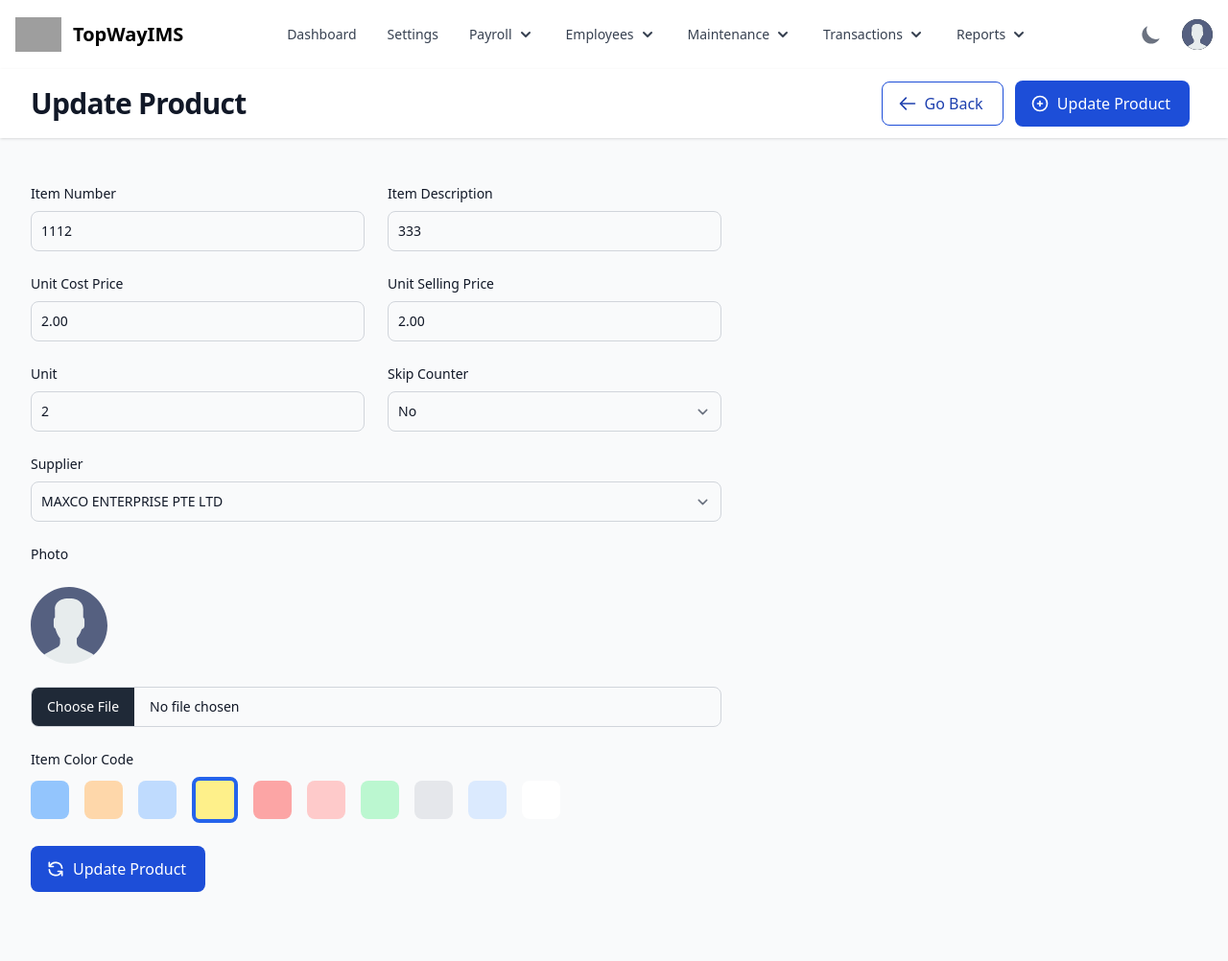
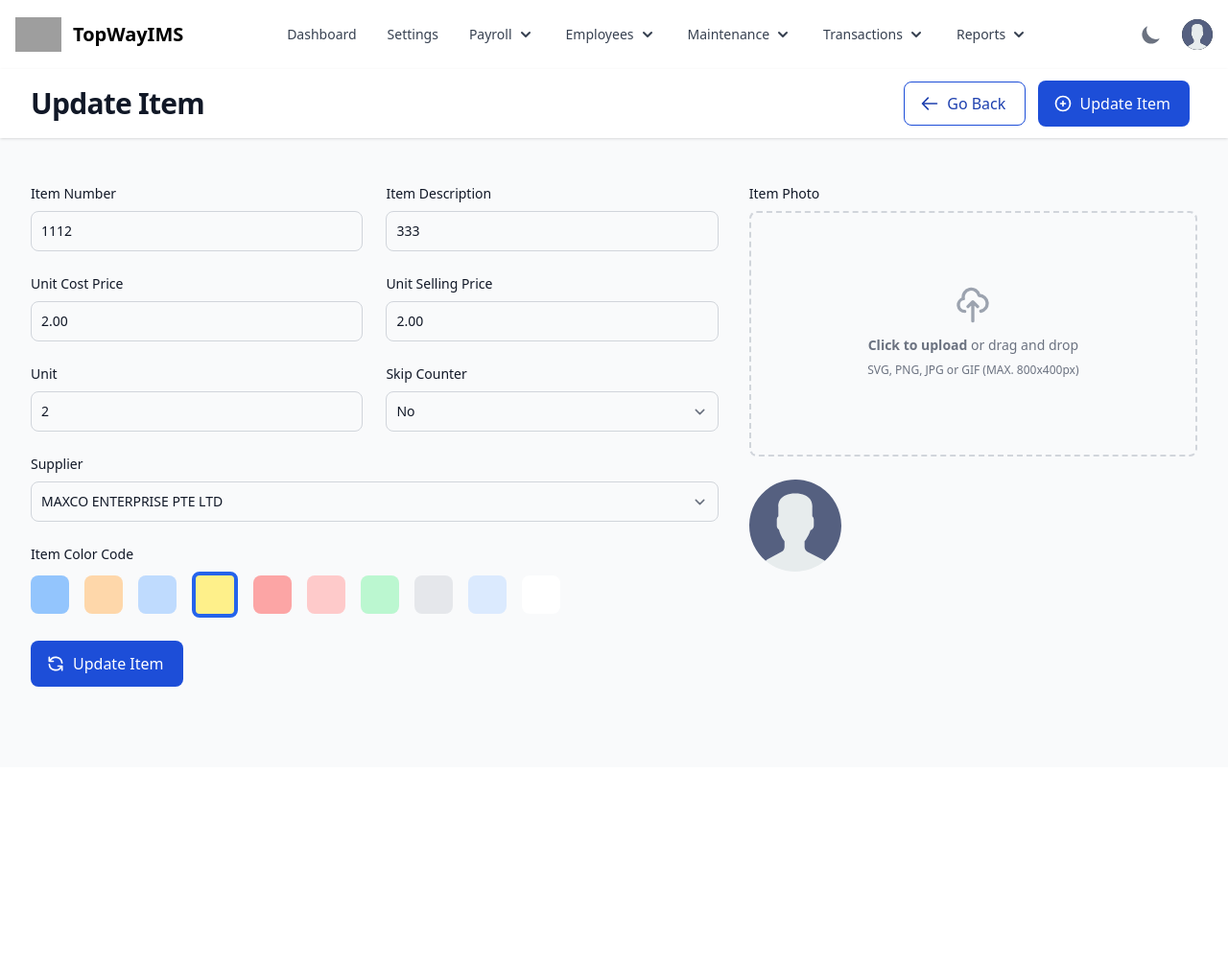
Before and after one commit to tohkarle/TopWayIMS, a Django app: page /update-product/123/ in a window 1280 px wide. Shown: the whole page at 96% size. After the commit the page ends 716 px from the top, so only its background shows below. Run offline with Django 4.2, Linux system fonts and the light colour scheme; a user stored in the database is signed in; data comes from the database, SQL or seed files in the repository; both versions use the stored data as it was after the commit; some libraries are stand-ins or nearby versions; grey boxes are pictures that could not be loaded.

Commit message:
Final Touch Up Before Moving On To Next Project

```diff
--- a/base/templates/base/product_form.html
+++ b/base/templates/base/product_form.html
@@ -6,7 +6,7 @@
         {% csrf_token %}
         <header class="bg-white shadow dark:shadow-gray-800 dark:bg-gray-900">
             <div class="flex justify-between items-center mx-auto max-w-7xl py-3 px-4 sm:px-6 lg:px-8">
-                <h1 class="flex text-3xl font-bold tracking-tight text-gray-900 dark:text-white">Create Product</h1>
+                <h1 class="flex text-3xl font-bold tracking-tight text-gray-900 dark:text-white">Create Item</h1>
                 <div>
                     <a href="{% url 'products' %}">
                         <button type="button" class="inline-flex items-center text-blue-800 border border-blue-700 hover:ring-1 hover:ring-blue-500 focus:ring-1 focus:outline-none focus:ring-blue-500 font-medium rounded-lg text-base px-3 sm:px-5 py-2.5 text-center mr-2 dark:border-white dark:text-white dark:hover:ring-white dark:focus:ring-white dark:hover:ring-1 dark:focus:ring-2">
@@ -16,14 +16,14 @@
                     </a>
                     <button type="submit" class="inline-flex items-center text-white bg-blue-700 hover:bg-blue-800 focus:ring-4 focus:outline-none focus:ring-blue-300 font-medium rounded-lg text-base px-4 sm:px-5 py-3 text-center mr-2 dark:bg-blue-600 dark:hover:bg-blue-700 dark:focus:ring-blue-800">
                         <svg class="mr-0 ml-0 w-5 h-5 sm:mr-2 -ml-1" fill="none" stroke="currentColor" viewBox="0 0 24 24" xmlns="http://www.w3.org/2000/svg"><path stroke-linecap="round" stroke-linejoin="round" stroke-width="2" d="M12 9v3m0 0v3m0-3h3m-3 0H9m12 0a9 9 0 11-18 0 9 9 0 0118 0z"></path></svg>
-                        <span class="hidden sm:inline-flex">Create Product</span>
+                        <span class="hidden sm:inline-flex">Create Item</span>
                     </button>
                 </div>
             </div>
         </header>
         <main>
             <div class="mx-auto max-w-7xl py-6 lg:px-8 my-6">
-                <div class="grid grid-cols-1 mb-6 lg:grid-cols-5 gap-6">
+                <div class="grid grid-cols-1 mb-6 lg:grid-cols-5 gap-8">
                     <div class="col-span-3">
                         <div class="grid gap-6 mb-6 md:grid-cols-2">
                             <div>
@@ -69,59 +69,55 @@
                             </div>
                         </div>
                         <div class="mb-6">
-                            <label for="photo" class="block mb-2 text-sm font-medium text-gray-900 dark:text-white">Photo</label>
-                            <input id="photo" type="file" accept="image/*" name="photo" class="block w-full text-sm text-gray-900 bg-gray-50 rounded-lg border border-gray-300 cursor-pointer dark:text-gray-400 focus:outline-none dark:bg-gray-700 dark:border-gray-600 dark:placeholder-gray-400" aria-describedby="photo">
-                        </div>
-                        <div class="mb-6">
                             <label for="color_code" class="block mb-2 text-sm font-medium text-gray-900 dark:text-white">Item Color Code</label>
                             <div class="flex flex-wrap">
                                 <div class="flex items-center mr-4">
-                                    <input type="radio" id="blue" name="color_code" value="blue" class="hidden peer">
+                                    <input type="radio" id="blue" name="color_code" value="blue" class="color_code hidden peer">
                                     <label for="blue" class="bg-blue-300 inline-flex justify-between items-center p-5 w-full text-gray-500 rounded-lg border-0 peer-checked:border-4 cursor-pointer dark:hover:text-gray-300  dark:peer-checked:text-blue-500 peer-checked:border-blue-600 peer-checked:text-blue-600 hover:text-gray-600 hover:bg-gray-100 dark:text-gray-400 dark:hover:bg-gray-700">
                                     </label>
                                 </div>
                                 <div class="flex items-center mr-4">
-                                    <input type="radio" id="lightorange" name="color_code" value="lightorange" class="hidden peer">
+                                    <input type="radio" id="lightorange" name="color_code" value="lightorange" class="color_code hidden peer">
                                     <label for="lightorange" class="bg-orange-200 inline-flex justify-between items-center p-5 w-full text-gray-500 rounded-lg border-0 peer-checked:border-4 border-gray-200 cursor-pointer dark:hover:text-gray-300 dark:border-gray-700 dark:peer-checked:text-blue-500 peer-checked:border-blue-600 peer-checked:text-blue-600 hover:text-gray-600 hover:bg-gray-100 dark:text-gray-400 dark:hover:bg-gray-700">
                                     </label>
                                 </div>
                                 <div class="flex items-center mr-4">
-                                    <input type="radio" id="lightblue" name="color_code" value="lightblue" class="hidden peer">
+                                    <input type="radio" id="lightblue" name="color_code" value="lightblue" class="color_code hidden peer">
                                     <label for="lightblue" class="bg-blue-200 inline-flex justify-between items-center p-5 w-full text-gray-500 rounded-lg border-0 peer-checked:border-4 border-gray-200 cursor-pointer dark:hover:text-gray-300 dark:border-gray-700 dark:peer-checked:text-blue-500 peer-checked:border-blue-600 peer-checked:text-blue-600 hover:text-gray-600 hover:bg-gray-100 dark:text-gray-400 dark:hover:bg-gray-700">
                                     </label>
                                 </div>
                                 <div class="flex items-center mr-4">
-                                    <input type="radio" id="yellow" name="color_code" value="yellow" class="hidden peer">
+                                    <input type="radio" id="yellow" name="color_code" value="yellow" class="color_code hidden peer">
                                     <label for="yellow" class="bg-yellow-200 inline-flex justify-between items-center p-5 w-full text-gray-500 rounded-lg border-0 peer-checked:border-4 border-gray-200 cursor-pointer dark:hover:text-gray-300 dark:border-gray-700 dark:peer-checked:text-blue-500 peer-checked:border-blue-600 peer-checked:text-blue-600 hover:text-gray-600 hover:bg-gray-100 dark:text-gray-400 dark:hover:bg-gray-700">
                                     </label>
                                 </div>
                                 <div class="flex items-center mr-4">
-                                    <input type="radio" id="red" name="color_code" value="red" class="hidden peer">
+                                    <input type="radio" id="red" name="color_code" value="red" class="color_code hidden peer">
                                     <label for="red" class="bg-red-300 inline-flex justify-between items-center p-5 w-full text-gray-500 rounded-lg border-0 peer-checked:border-4 border-gray-200 cursor-pointer dark:hover:text-gray-300 dark:border-gray-700 dark:peer-checked:text-blue-500 peer-checked:border-blue-600 peer-checked:text-blue-600 hover:text-gray-600 hover:bg-gray-100 dark:text-gray-400 dark:hover:bg-gray-700">
                                     </label>
                                 </div>
                                 <div class="flex items-center mr-4">
-                                    <input type="radio" id="lightred" name="color_code" value="lightred" class="hidden peer">
+                                    <input type="radio" id="lightred" name="color_code" value="lightred" class="color_code hidden peer">
                                     <label for="lightred" class="bg-red-200 inline-flex justify-between items-center p-5 w-full text-gray-500 rounded-lg border-0 peer-checked:border-4 border-gray-200 cursor-pointer dark:hover:text-gray-300 dark:border-gray-700 dark:peer-checked:text-blue-500 peer-checked:border-blue-600 peer-checked:text-blue-600 hover:text-gray-600 hover:bg-gray-100 dark:text-gray-400 dark:hover:bg-gray-700">
                                     </label>
                                 </div>
                                 <div class="flex items-center mr-4">
-                                    <input type="radio" id="green" name="color_code" value="green" class="hidden peer">
+                                    <input type="radio" id="green" name="color_code" value="green" class="color_code hidden peer">
                                     <label for="green" class="bg-green-200 inline-flex justify-between items-center p-5 w-full text-gray-500 rounded-lg border-0 peer-checked:border-4 border-gray-200 cursor-pointer dark:hover:text-gray-300 dark:border-gray-700 dark:peer-checked:text-blue-500 peer-checked:border-blue-600 peer-checked:text-blue-600 hover:text-gray-600 hover:bg-gray-100 dark:text-gray-400 dark:hover:bg-gray-700">
                                     </label>
                                 </div>
                                 <div class="flex items-center mr-4">
-                                    <input type="radio" id="gray" name="color_code" value="gray" class="hidden peer">
+                                    <input type="radio" id="gray" name="color_code" value="gray" class="color_code hidden peer">
                                     <label for="gray" class="bg-gray-200 inline-flex justify-between items-center p-5 w-full text-gray-500 rounded-lg border-0 peer-checked:border-4 border-gray-200 cursor-pointer dark:hover:text-gray-300 dark:border-gray-700 dark:peer-checked:text-blue-500 peer-checked:border-blue-600 peer-checked:text-blue-600 hover:text-gray-600 hover:bg-gray-100 dark:text-gray-400 dark:hover:bg-gray-700">
                                     </label>
                                 </div>
                                 <div class="flex items-center mr-4">
-                                    <input type="radio" id="lightblue2" name="color_code" value="lightblue2" class="hidden peer">
+                                    <input type="radio" id="lightblue2" name="color_code" value="lightblue2" class="color_code hidden peer">
                                     <label for="lightblue2" class="bg-blue-100 inline-flex justify-between items-center p-5 w-full text-gray-500 rounded-lg border-0 peer-checked:border-4 border-gray-200 cursor-pointer dark:hover:text-gray-300 dark:border-gray-700 dark:peer-checked:text-blue-500 peer-checked:border-blue-600 peer-checked:text-blue-600 hover:text-gray-600 hover:bg-gray-100 dark:text-gray-400 dark:hover:bg-gray-700">
                                     </label>
                                 </div>
                                 <div class="flex items-center mr-4">
-                                    <input type="radio" id="white" name="color_code" value="white" class="hidden peer">
+                                    <input type="radio" id="white" name="color_code" value="white" class="color_code hidden peer">
                                     <label for="white" class="bg-white inline-flex justify-between items-center p-5 w-full text-gray-500 rounded-lg border-0 peer-checked:border-4 border-gray-200 cursor-pointer dark:hover:text-gray-300 dark:border-gray-700 dark:peer-checked:text-blue-500 peer-checked:border-blue-600 peer-checked:text-blue-600 hover:text-gray-600 hover:bg-gray-100 dark:text-gray-400 dark:hover:bg-gray-700">
                                     </label>
                                 </div>
@@ -129,22 +125,43 @@
                         </div>
                         <button type="submit" class="inline-flex items-center text-white bg-blue-700 hover:bg-blue-800 focus:ring-4 focus:outline-none focus:ring-blue-300 font-medium rounded-lg text-base px-5 py-3 text-center inline-flex items-center mr-2 dark:bg-blue-600 dark:hover:bg-blue-700 dark:focus:ring-blue-800">
                             <svg class="mr-2 -ml-1 w-5 h-5" fill="none" stroke="currentColor" viewBox="0 0 24 24" xmlns="http://www.w3.org/2000/svg"><path stroke-linecap="round" stroke-linejoin="round" stroke-width="2" d="M12 9v3m0 0v3m0-3h3m-3 0H9m12 0a9 9 0 11-18 0 9 9 0 0118 0z"></path></svg>
-                            Create Product
+                            Create Item
                         </button>
                     </div>
                     <div class="col-span-2">
-                        <!-- Cards go here -->
+                        <div class="col-span-2">
+                            <div class="items-center justify-center w-full">
+                                <p class="block mb-2 text-sm font-medium text-gray-900 dark:text-white">Item Photo</p>
+                                <label for="photo" class="flex flex-col items-center justify-center w-full h-64 border-2 border-gray-300 border-dashed rounded-lg cursor-pointer bg-gray-50 dark:hover:bg-bray-800 dark:bg-gray-700 hover:bg-gray-100 dark:border-gray-600 dark:hover:border-gray-500 dark:hover:bg-gray-600">
+                                    <div class="flex flex-col items-center justify-center pt-5 pb-6">
+                                        <svg aria-hidden="true" class="w-10 h-10 mb-3 text-gray-400" fill="none" stroke="currentColor" viewBox="0 0 24 24" xmlns="http://www.w3.org/2000/svg"><path stroke-linecap="round" stroke-linejoin="round" stroke-width="2" d="M7 16a4 4 0 01-.88-7.903A5 5 0 1115.9 6L16 6a5 5 0 011 9.9M15 13l-3-3m0 0l-3 3m3-3v12"></path></svg>
+                                        <p class="mb-2 text-sm text-gray-500 dark:text-gray-400"><span class="font-semibold">Click to upload</span> or drag and drop</p>
+                                        <p class="text-xs text-gray-500 dark:text-gray-400">SVG, PNG, JPG or GIF (MAX. 800x400px)</p>
+                                    </div>
+                                    <input id="photo" name="photo" accept="image/*" type="file" class="hidden" />
+                                </label>
+                                <img id="display-photo" class="my-6 w-24 h-24"/>
+                            </div>
+                        </div>
                     </div>
                 </div>
             </div>
         </main>
     </form>
+    <script>
+        const photoInput = document.querySelector("#photo")
+        const displayPhoto = document.querySelector("#display-photo")
+        photoInput.addEventListener('change', (event)=>{
+            const photo = event.target.files[0]
+            displayPhoto.src = URL.createObjectURL(photo)
+        });
+    </script>
 {% elif 'update-product' in request.path %}
     <form method="post" action="" enctype="multipart/form-data">
         {% csrf_token %}
         <header class="bg-white shadow dark:shadow-gray-800 dark:bg-gray-900">
             <div class="flex justify-between items-center mx-auto max-w-7xl py-3 px-4 sm:px-6 lg:px-8">
-                <h1 class="flex text-3xl font-bold tracking-tight text-gray-900 dark:text-white">Update Product</h1>
+                <h1 class="flex text-3xl font-bold tracking-tight text-gray-900 dark:text-white">Update Item</h1>
                 <div>
                     <a href="{% url 'products' %}">
                         <button type="button" class="inline-flex items-center text-blue-800 border border-blue-700 hover:ring-1 hover:ring-blue-500 focus:ring-1 focus:outline-none focus:ring-blue-500 font-medium rounded-lg text-base px-3 sm:px-5 py-2.5 text-center mr-2 dark:border-white dark:text-white dark:hover:ring-white dark:focus:ring-white dark:hover:ring-1 dark:focus:ring-2">
@@ -154,14 +171,14 @@
                     </a>
                     <button type="submit" class="inline-flex items-center text-white bg-blue-700 hover:bg-blue-800 focus:ring-4 focus:outline-none focus:ring-blue-300 font-medium rounded-lg text-base px-4 sm:px-5 py-3 text-center mr-2 dark:bg-blue-600 dark:hover:bg-blue-700 dark:focus:ring-blue-800">
                         <svg class="mr-0 sm:mr-2 ml-0 sm:-ml-1 w-5 h-5" fill="none" stroke="currentColor" viewBox="0 0 24 24" xmlns="http://www.w3.org/2000/svg"><path stroke-linecap="round" stroke-linejoin="round" stroke-width="2" d="M12 9v3m0 0v3m0-3h3m-3 0H9m12 0a9 9 0 11-18 0 9 9 0 0118 0z"></path></svg>
-                        <span class="hidden sm:inline-flex">Update Product</span>
+                        <span class="hidden sm:inline-flex">Update Item</span>
                     </button>
                 </div>
             </div>
         </header>
         <main>
             <div class="mx-auto max-w-7xl py-6 lg:px-8 my-6">
-                <div class="grid grid-cols-1 mb-6 lg:grid-cols-5 gap-6">
+                <div class="grid grid-cols-1 mb-6 lg:grid-cols-5 gap-8">
                     <div class="col-span-3">
                         <div class="grid gap-6 mb-6 md:grid-cols-2">
                             <div>
@@ -206,11 +223,6 @@
                                     {% endfor %}
                                 </select>
                             </div>
-                    </div>
-                    <div class="mb-6">
-                        <label for="photo" class="block mb-2 text-sm font-medium text-gray-900 dark:text-white">Photo</label>
-                        <img src="{{ product.photo.url }}" class="w-20 h-20 my-6"/>
-                        <input id="photo" type="file" accept="image/*" name="photo" class="block w-full text-sm text-gray-900 bg-gray-50 rounded-lg border border-gray-300 cursor-pointer dark:text-gray-400 focus:outline-none dark:bg-gray-700 dark:border-gray-600 dark:placeholder-gray-400" aria-describedby="photo">
                         </div>
                         <div class="mb-6">
                             <label for="color_code" class="block mb-2 text-sm font-medium text-gray-900 dark:text-white">Item Color Code</label>
@@ -269,14 +281,35 @@
                         </div>
                         <button type="submit" class="inline-flex items-center text-white bg-blue-700 hover:bg-blue-800 focus:ring-4 focus:outline-none focus:ring-blue-300 font-medium rounded-lg text-base px-5 py-3 text-center inline-flex items-center mr-2 dark:bg-blue-600 dark:hover:bg-blue-700 dark:focus:ring-blue-800">
                             <svg class="mr-2 -ml-1 w-5 h-5" fill="none" stroke="currentColor" viewBox="0 0 24 24" xmlns="http://www.w3.org/2000/svg"><path stroke-linecap="round" stroke-linejoin="round" stroke-width="2" d="M4 4v5h.582m15.356 2A8.001 8.001 0 004.582 9m0 0H9m11 11v-5h-.581m0 0a8.003 8.003 0 01-15.357-2m15.357 2H15"></path></svg>
-                        Update Product
+                            Update Item
                         </button>
+                    </div>
+                    <div class="col-span-2">
+                        <div class="items-center justify-center w-full">
+                            <p class="block mb-2 text-sm font-medium text-gray-900 dark:text-white">Item Photo</p>
+                            <label for="photo" class="flex flex-col items-center justify-center w-full h-64 border-2 border-gray-300 border-dashed rounded-lg cursor-pointer bg-gray-50 dark:hover:bg-bray-800 dark:bg-gray-700 hover:bg-gray-100 dark:border-gray-600 dark:hover:border-gray-500 dark:hover:bg-gray-600">
+                                <div class="flex flex-col items-center justify-center pt-5 pb-6">
+                                    <svg aria-hidden="true" class="w-10 h-10 mb-3 text-gray-400" fill="none" stroke="currentColor" viewBox="0 0 24 24" xmlns="http://www.w3.org/2000/svg"><path stroke-linecap="round" stroke-linejoin="round" stroke-width="2" d="M7 16a4 4 0 01-.88-7.903A5 5 0 1115.9 6L16 6a5 5 0 011 9.9M15 13l-3-3m0 0l-3 3m3-3v12"></path></svg>
+                                    <p class="mb-2 text-sm text-gray-500 dark:text-gray-400"><span class="font-semibold">Click to upload</span> or drag and drop</p>
+                                    <p class="text-xs text-gray-500 dark:text-gray-400">SVG, PNG, JPG or GIF (MAX. 800x400px)</p>
+                                </div>
+                                <input id="photo" name="photo" accept="image/*" type="file" class="hidden" />
+                            </label>
+                            <img id="display-photo" src="{{ product.photo.url }}" class="w-24 h-24 my-6"/>
+                        </div>
+                    </div>
                 </div>
             </div>
         </main>
     </form>
     <script>
         document.getElementById('{{ product.color_code }}').checked = true;
+        const photoInput = document.querySelector("#photo")
+        const displayPhoto = document.querySelector("#display-photo")
+        photoInput.addEventListener('change', (event)=>{
+            const photo = event.target.files[0]
+            displayPhoto.src = URL.createObjectURL(photo)
+        });
     </script>
 {% endif %}
 {% endblock %}
--- a/base/templates/base/products.html
+++ b/base/templates/base/products.html
@@ -3,11 +3,11 @@
 {% block content %}
 <header class="bg-white shadow dark:shadow-gray-800 dark:bg-gray-900">
     <div class="flex justify-between items-center mx-auto max-w-7xl py-3 px-4 sm:px-6 lg:px-8">
-        <h1 class="inline text-3xl font-bold tracking-tight text-gray-900 dark:text-white">All Products</h1>
+        <h1 class="inline text-3xl font-bold tracking-tight text-gray-900 dark:text-white">Item Maintenance</h1>
         <a href="{% url 'create-product' %}">
             <button type="button" class="inline-flex items-center text-white bg-blue-700 hover:bg-blue-800 focus:ring-4 focus:outline-none focus:ring-blue-300 font-medium rounded-lg text-base px-4 sm:px-5 py-3 text-center mr-2 dark:bg-blue-600 dark:hover:bg-blue-700 dark:focus:ring-blue-800">
                 <svg class="mr-0 sm:mr-2 ml-0 sm:-ml-1 w-5 h-5" fill="none" stroke="currentColor" viewBox="0 0 24 24" xmlns="http://www.w3.org/2000/svg"><path stroke-linecap="round" stroke-linejoin="round" stroke-width="2" d="M12 9v3m0 0v3m0-3h3m-3 0H9m12 0a9 9 0 11-18 0 9 9 0 0118 0z"></path></svg>
-                <span class="hidden sm:inline-flex">Create Product</span>
+                <span class="hidden sm:inline-flex">Create Item</span>
             </button>
         </a>
     </div>
--- a/theme/static/css/dist/styles.css
+++ b/theme/static/css/dist/styles.css
@@ -883,6 +883,14 @@ select {
   margin-left: 2.25rem;
 }
 
+.mb-3 {
+  margin-bottom: 0.75rem;
+}
+
+.mt-6 {
+  margin-top: 1.5rem;
+}
+
 .block {
   display: block;
 }
@@ -955,6 +963,46 @@ select {
   height: 1.75rem;
 }
 
+.h-64 {
+  height: 16rem;
+}
+
+.h-10 {
+  height: 2.5rem;
+}
+
+.h-12 {
+  height: 3rem;
+}
+
+.h-60 {
+  height: 15rem;
+}
+
+.h-32 {
+  height: 8rem;
+}
+
+.h-40 {
+  height: 10rem;
+}
+
+.h-44 {
+  height: 11rem;
+}
+
+.h-24 {
+  height: 6rem;
+}
+
+.h-28 {
+  height: 7rem;
+}
+
+.h-full {
+  height: 100%;
+}
+
 .min-h-full {
   min-height: 100%;
 }
@@ -1005,6 +1053,34 @@ select {
 
 .w-60 {
   width: 15rem;
+}
+
+.w-10 {
+  width: 2.5rem;
+}
+
+.w-12 {
+  width: 3rem;
+}
+
+.w-32 {
+  width: 8rem;
+}
+
+.w-40 {
+  width: 10rem;
+}
+
+.w-24 {
+  width: 6rem;
+}
+
+.w-28 {
+  width: 7rem;
+}
+
+.w-64 {
+  width: 16rem;
 }
 
 .max-w-7xl {
@@ -1081,6 +1157,22 @@ select {
   gap: 1.5rem;
 }
 
+.gap-7 {
+  gap: 1.75rem;
+}
+
+.gap-8 {
+  gap: 2rem;
+}
+
+.gap-10 {
+  gap: 2.5rem;
+}
+
+.gap-9 {
+  gap: 2.25rem;
+}
+
 .space-y-8 > :not([hidden]) ~ :not([hidden]) {
   --tw-space-y-reverse: 0;
   margin-top: calc(2rem * calc(1 - var(--tw-space-y-reverse)));
@@ -1196,6 +1288,10 @@ select {
   border-width: 0px;
 }
 
+.border-2 {
+  border-width: 2px;
+}
+
 .border-b {
   border-bottom-width: 1px;
 }
@@ -1458,6 +1554,14 @@ select {
 
 .pr-9 {
   padding-right: 2.25rem;
+}
+
+.pt-5 {
+  padding-top: 1.25rem;
+}
+
+.pb-6 {
+  padding-bottom: 1.5rem;
 }
 
 .text-left {
@@ -1858,6 +1962,11 @@ select {
   border-color: rgb(75 85 99 / var(--tw-border-opacity));
 }
 
+.dark .dark\:hover\:border-gray-500:hover {
+  --tw-border-opacity: 1;
+  border-color: rgb(107 114 128 / var(--tw-border-opacity));
+}
+
 .dark .dark\:hover\:bg-gray-700:hover {
   --tw-bg-opacity: 1;
   background-color: rgb(55 65 81 / var(--tw-bg-opacity));
```
Also changed, not shown: README.md, db.sqlite3, static/images/FLUFFMEDIA--3_1ujsAki.jpg (added), static/images/FLUFFMEDIA--3_AJ48A4i.jpg (added), static/images/FLUFFMEDIA--3_YZFvkGd.jpg (added), static/images/FLUFFMEDIA--3_oMkKxdb.jpg (added), static/images/FLUFFMEDIA--6.jpg (added), 1 other file. Lines whose indentation alone changed are shown as unchanged.
